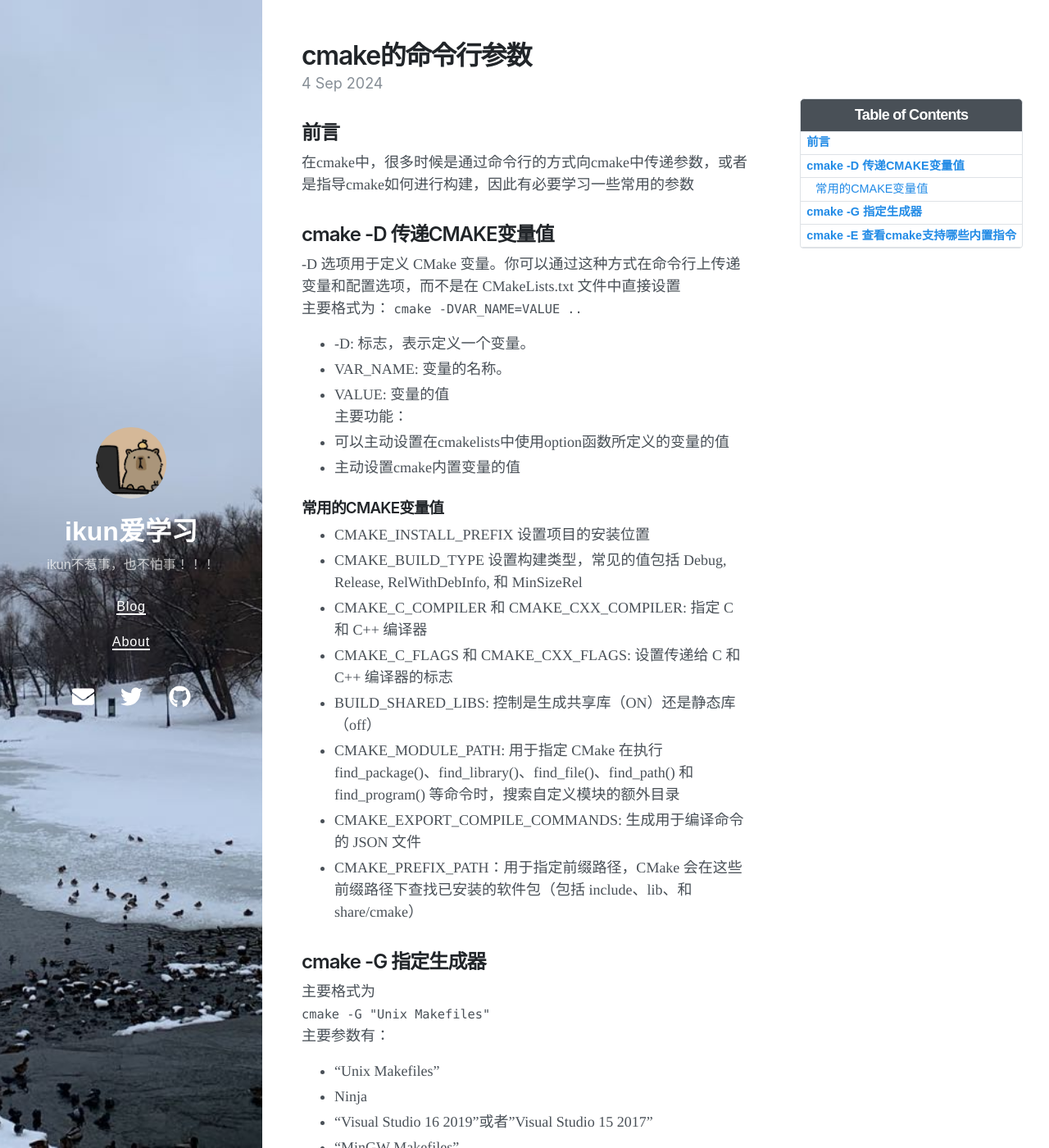
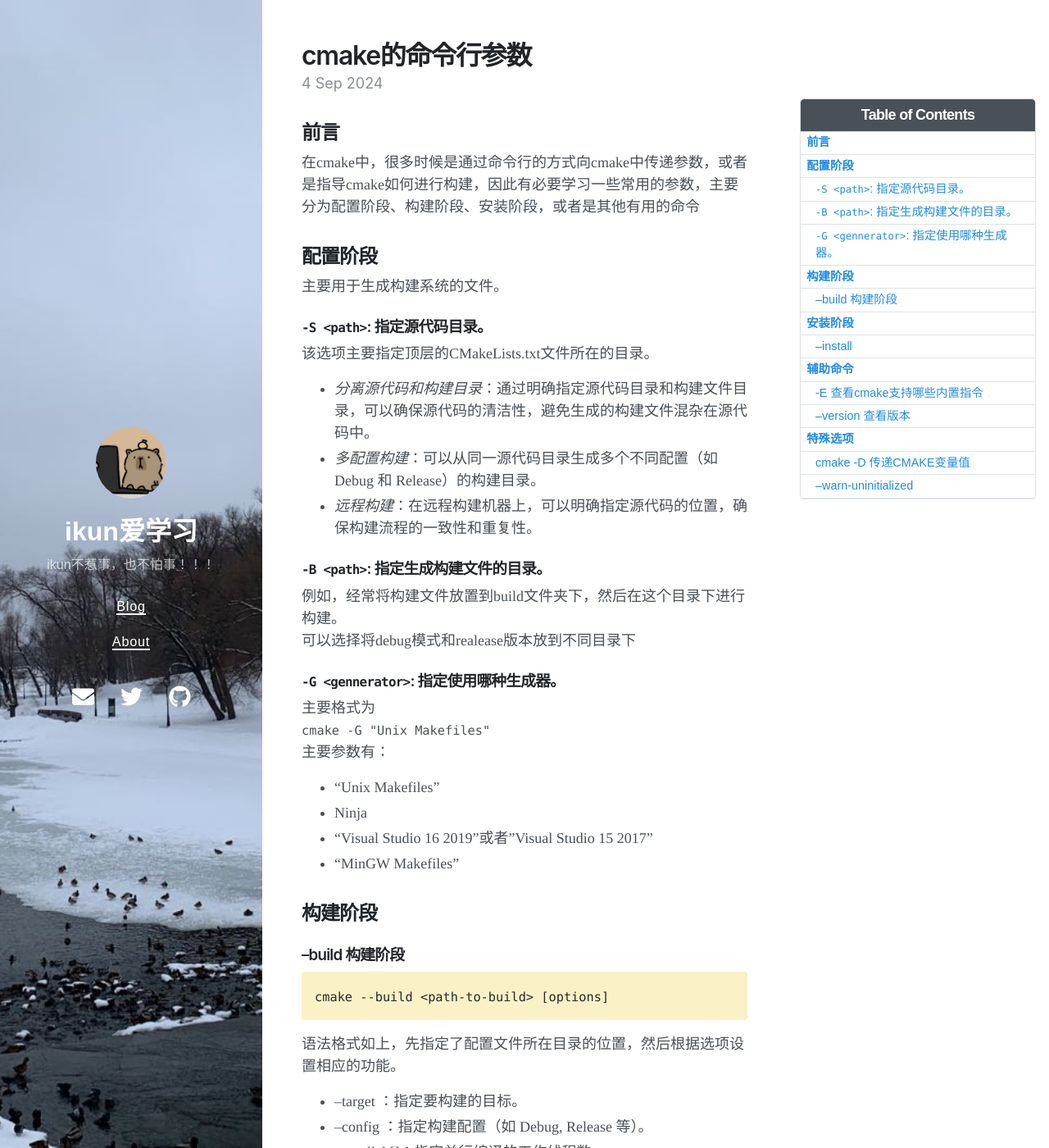
Before and after one commit to SuperIkunFan/SuperIkunFan.github.io, a Jekyll site: the page built from _posts/2024-09-04-cmake的命令行参数.md, in a window 1280 px wide and 1400 px high. Shown: the whole window at 82% size. Built offline with Jekyll 4.4.1, drawn with Linux system fonts in a browser that asks for light colours; nearby versions of some CDN libraries; some of the changed text lies outside the part shown.

Commit message:
修改cmake命令行参数

````diff
--- a/_posts/2024-09-04-cmake的命令行参数.md
+++ b/_posts/2024-09-04-cmake的命令行参数.md
@@ -7,9 +7,63 @@ toc: true
 ---
 
 ## 前言
-在cmake中，很多时候是通过命令行的方式向cmake中传递参数，或者是指导cmake如何进行构建，因此有必要学习一些常用的参数
+在cmake中，很多时候是通过命令行的方式向cmake中传递参数，或者是指导cmake如何进行构建，因此有必要学习一些常用的参数，主要分为配置阶段、构建阶段、安装阶段，或者是其他有用的命令
 
-## cmake -D 传递CMAKE变量值
+
+## 配置阶段
+
+主要用于生成构建系统的文件。
+### `-S <path>`: 指定源代码目录。
+该选项主要指定顶层的CMakeLists.txt文件所在的目录。
+
++ *分离源代码和构建目录*：通过明确指定源代码目录和构建文件目录，可以确保源代码的清洁性，避免生成的构建文件混杂在源代码中。
++ *多配置构建*：可以从同一源代码目录生成多个不同配置（如 Debug 和 Release）的构建目录。
++ *远程构建*：在远程构建机器上，可以明确指定源代码的位置，确保构建流程的一致性和重复性。
+
+### `-B <path>`: 指定生成构建文件的目录。
+例如，经常将构建文件放置到build文件夹下，然后在这个目录下进行构建。
+可以选择将debug模式和realease版本放到不同目录下
+### `-G <gennerator>`: 指定使用哪种生成器。
+主要格式为
+`cmake -G "Unix Makefiles"`
+主要参数有：
++ "Unix Makefiles"
++ Ninja
++ "Visual Studio 16 2019"或者"Visual Studio 15 2017"
++ "MinGW Makefiles"
+
+## 构建阶段
+
+### --build 构建阶段
+```cmake
+cmake --build <path-to-build> [options]
+```
+
+语法格式如上，先指定了配置文件所在目录的位置，然后根据选项设置相应的功能。
++ --target <target>：指定要构建的目标。
++ --config <config>：指定构建配置（如 Debug, Release 等）。
++ --parallel [<jobs>]：指定并行编译的工作线程数
+
+## 安装阶段
+
+### --install
+```cmake
+cmake --install <path-to-build> [options]
+```
+也就是说需要使用--install选项表明这是在安装阶段的命令，它有如下常用命令选项：
++ --prefix <path>：指定安装路径。
+
++ --config <config>：指定要安装的构建配置。
+
+## 辅助命令
+
+### -E 查看cmake支持哪些内置指令
+
+### --version 查看版本
+
+## 特殊选项
+
+### cmake -D 传递CMAKE变量值
 -D 选项用于定义 CMake 变量。你可以通过这种方式在命令行上传递变量和配置选项，而不是在 CMakeLists.txt 文件中直接设置
 主要格式为：
 `cmake -DVAR_NAME=VALUE ..`
@@ -20,7 +74,7 @@ toc: true
 + 可以主动设置在cmakelists中使用option函数所定义的变量的值
 + 主动设置cmake内置变量的值
 
-### 常用的CMAKE变量值
+*常用的CMAKE变量值*：
 + CMAKE_INSTALL_PREFIX 设置项目的安装位置
 + CMAKE_BUILD_TYPE 设置构建类型，常见的值包括 Debug, Release, RelWithDebInfo, 和 MinSizeRel
 + CMAKE_C_COMPILER 和 CMAKE_CXX_COMPILER: 指定 C 和 C++ 编译器
@@ -30,13 +84,5 @@ toc: true
 + CMAKE_EXPORT_COMPILE_COMMANDS: 生成用于编译命令的 JSON 文件
 + CMAKE_PREFIX_PATH：用于指定前缀路径，CMake 会在这些前缀路径下查找已安装的软件包（包括 include、lib、和 share/cmake）
 
-## cmake -G 指定生成器
-主要格式为
-`cmake -G "Unix Makefiles"`
-主要参数有：
-+ "Unix Makefiles"
-+ Ninja
-+ "Visual Studio 16 2019"或者"Visual Studio 15 2017"
-+ "MinGW Makefiles"
-
-## cmake -E 查看cmake支持哪些内置指令
+### --warn-uninitialized
+警告未初始化的变量
````
